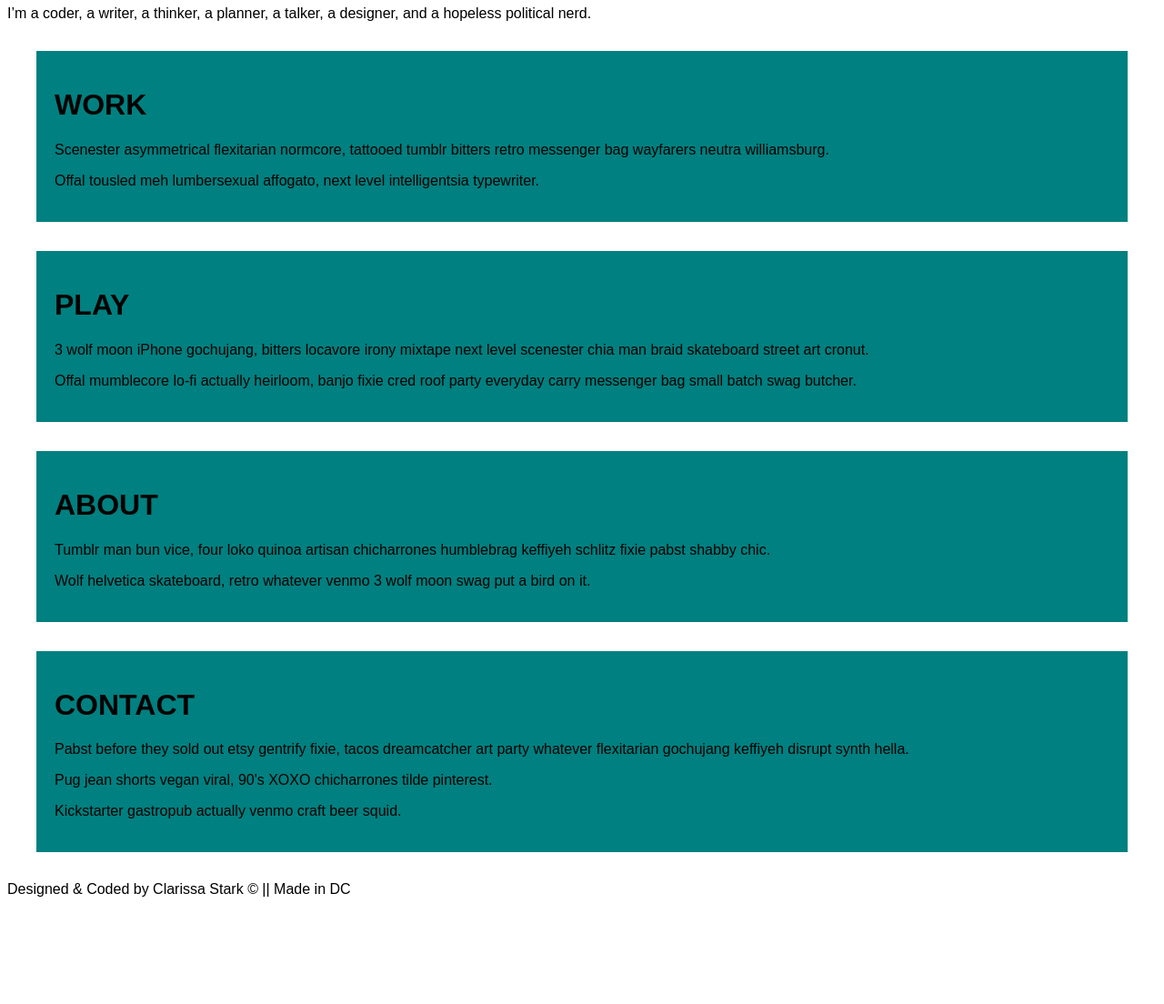
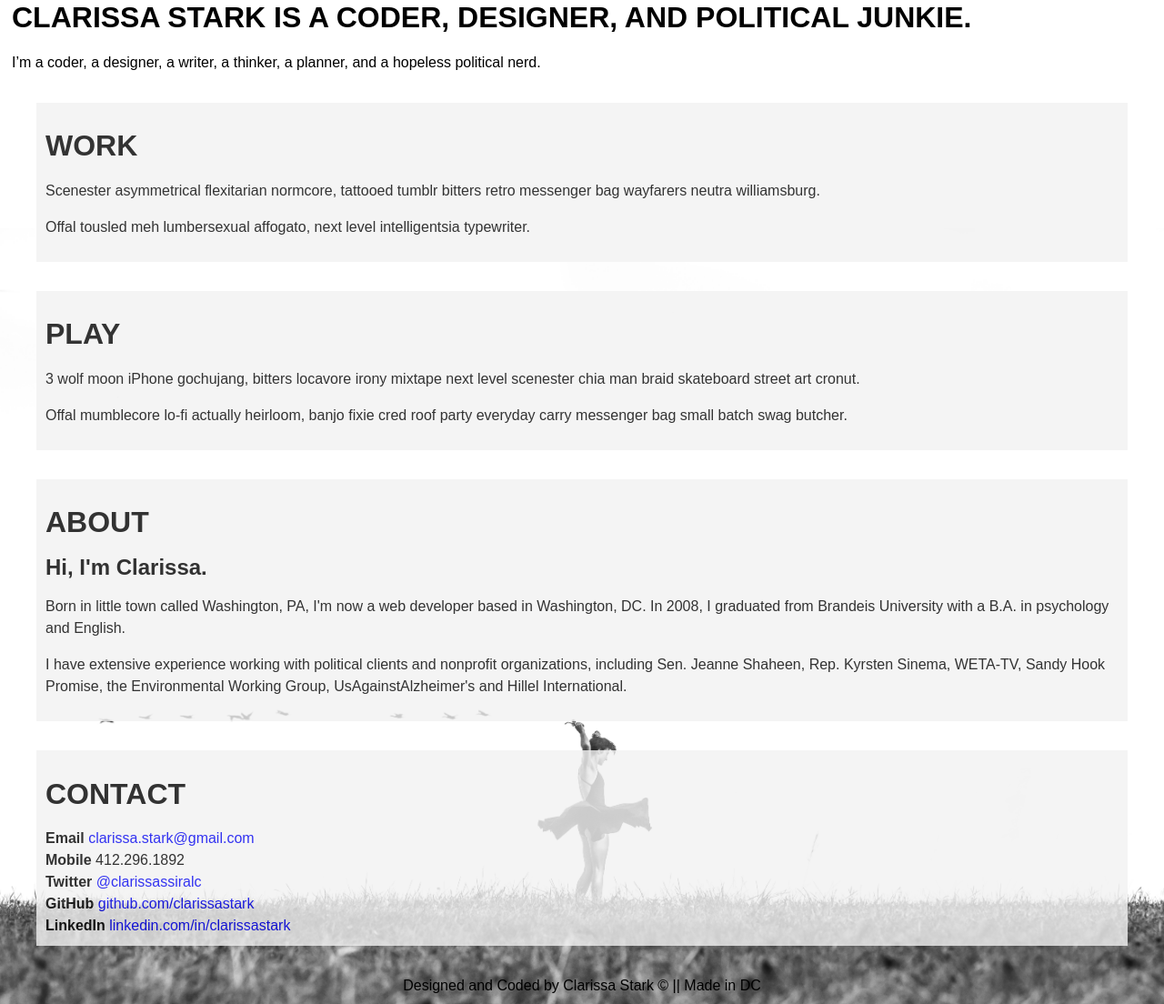
Before and after one commit to clarissastark/stark_portfolio, a plain HTML site: page index.html in a window 1280 px wide. Shown: the part 74-1178 px from the top of the page at 91% size. Before the commit the page ends 1069 px from the top, so only its background shows below. Drawn offline with Linux system fonts and the light colour scheme.

Commit message:
added content, styling, background image

```diff
--- a/index.html
+++ b/index.html
@@ -3,6 +3,7 @@
   <title>Clarissa Stark | Developer, Designer, Nerd</title>
   <meta charset="utf-8">
   <meta name="description" content="Clarissa Stark is a web developer based Washington, DC."/>
+  <meta name="viewport" content="width=device-width, initial-scale=1">
   <meta content='clarissa, stark, clarissa stark, designer, photographer, resume, portfolio, washington dc, dc,' name='keywords'>
   <meta property="og:type" content="website" />
   <meta property="og:description" content="Clarissa Stark is a tireless advocate ending digital bullshit, elegantly." />
@@ -41,9 +42,10 @@
         </div>
 
       </header>
-    <div class="row" id="intro">
-      <h1>Clarissa Stark is a coder, designer, art fiend and political junkie.</h1>
-        <p>I’m a coder, a writer, a thinker, a planner, a talker, a designer, and a hopeless political nerd.</p>
+    <div id="intro">
+      <h1>Clarissa Stark is a coder, designer, and political junkie.</h1>
+        <p>I’m a coder, a designer, a writer, a thinker, a planner, and a hopeless political nerd.</p>
+    </div>
     <div class="row" id="work">
       <h1>Work</h1>
       <p>Scenester asymmetrical flexitarian normcore, tattooed tumblr bitters retro messenger bag wayfarers neutra williamsburg.</p>
@@ -56,17 +58,22 @@
     </div>
     <div class="row" id="about">
       <h1>About</h1>
-        <p>Tumblr man bun vice, four loko quinoa artisan chicharrones humblebrag keffiyeh schlitz fixie pabst shabby chic.</p>
-        <p>Wolf helvetica skateboard, retro whatever venmo 3 wolf moon swag put a bird on it.</p>
+        <h2>Hi, I'm Clarissa.</h2>
+        <p>Born in little town called Washington, PA, I'm now a web developer based in Washington, DC. In 2008, I graduated from Brandeis University with a B.A. in psychology and English.</p>
+        <p>I have extensive experience working with political clients and nonprofit organizations, including Sen. Jeanne Shaheen, Rep. Kyrsten Sinema, WETA-TV, Sandy Hook Promise, the Environmental Working Group, UsAgainstAlzheimer's and Hillel International.</p>
+
     </div>
     <div class="row" id="contact">
       <h1>Contact</h1>
-        <p>Pabst before they sold out etsy gentrify fixie, tacos dreamcatcher art party whatever flexitarian gochujang keffiyeh disrupt synth hella.</p>
-        <p>Pug jean shorts vegan viral, 90's XOXO chicharrones tilde pinterest.</p>
-        <p>Kickstarter gastropub actually venmo craft beer squid.
+        <ul>
+          <li><strong>Email</strong> <a href="mailto:clarissa.stark@gmail.com">clarissa.stark@gmail.com</a></li>
+          <li><strong>Mobile</strong> 412.296.1892</li>
+          <li><strong>Twitter</strong> <a href="https://twitter.com/clarissassiralc">@clarissassiralc</a></li>
+          <li><strong>GitHub</strong> <a href="https://github.com/clarissastark">github.com/clarissastark</a></li>
+          <li><strong>LinkedIn</strong> <a href="www.linkedin.com/in/clarissastark">linkedin.com/in/clarissastark</a></li>
     </div>
     <footer>
-      Designed & Coded by Clarissa Stark © || Made in DC
+      Designed and Coded by Clarissa Stark © || Made in DC
     </footer>
   </body>
 </html>
--- a/style.css
+++ b/style.css
@@ -1,5 +1,33 @@
 body {
     font-family: sans-serif;
+    line-height: 1.5em;
+    background-image: url(fielddancer.jpeg);
+    background-size: 100%;
+    background-position:bottom;
+    background-repeat: no-repeat;
+}
+
+a {
+  text-decoration: none;
+}
+
+
+
+#intro {
+  padding-top: 3em;
+  padding-left: 5px;
+}
+
+h1 {
+  text-transform: uppercase;
+  line-height: 1em;
+}
+
+.row {
+  margin: 2em;
+  background-color: #f2f2f2;
+  padding: 10px;
+  opacity: 0.8;
 }
 
 nav {
@@ -8,24 +36,14 @@ nav {
   width: 100%;
   padding-top: 16px;
   background-color: rgb(60, 60, 60);
-  height: 2.1em;
+  height: 2.34em;
   text-align: right;
-  margin-top: -22px;
   margin-left: -8px;
+  margin-top: -10px;
+  opacity: 1;
 }
 
-
-div .row {
-  margin: 2em;
-  background-color: teal;
-  padding: 20px;
-}
-
-h1 {
-  text-transform: uppercase;
-}
-
-nav ul {
+ul {
     list-style-type: none;
     margin: 0px;
     padding: 0px;
@@ -36,7 +54,6 @@ nav ul li {
 }
 
 nav li a {
-    text-decoration: none;
     text-transform: uppercase;
     color: white;
     padding: 1em;
@@ -45,3 +62,9 @@ nav li a {
 nav li a:hover {
     color: #ccccff;
     background-color: rgb(20, 20, 20);
+}
+
+footer {
+    text-align: center;
+    height: 100%;
+}
```
Also changed, not shown: fielddancer.jpeg (added), rushingwater.jpeg (added), whitedesk.jpeg (added), 2 other files.
